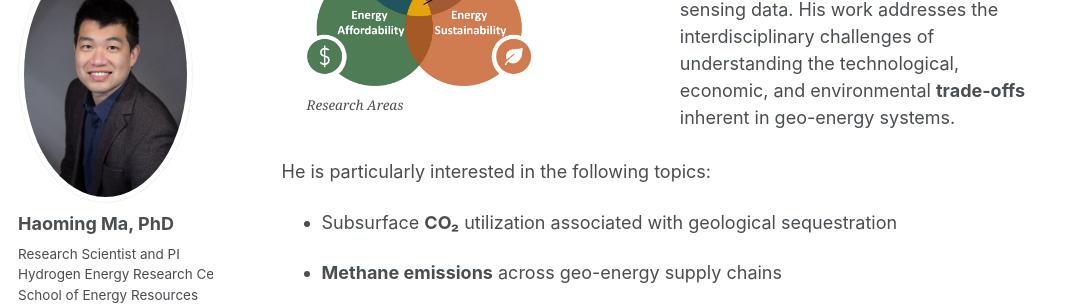
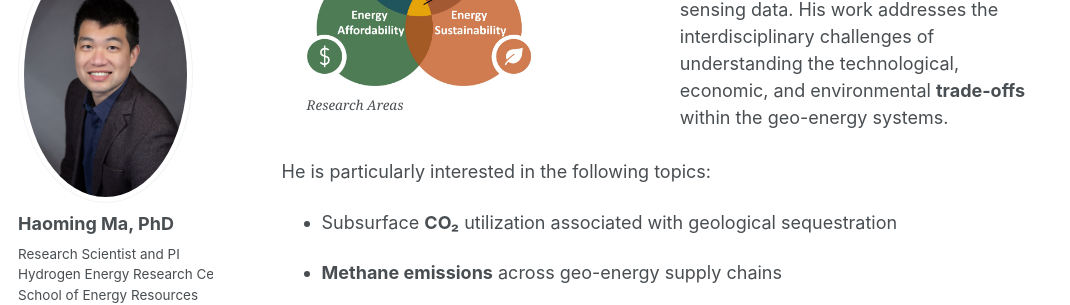
Before and after one commit to haoming-ma/haoming-ma.github.io, a Jekyll site: the page built from _pages/about.md, in a window 1280 px wide and 900 px high, scrolled down 634 px. Shown: the part 153-458 px from the top of the window, without its empty margins (0-1070 px from the left). Built offline with Jekyll 4.4.1, drawn with Linux system fonts in a browser that asks for light colours; some web fonts are replaced.

Commit message:
Update about.md

```diff
--- a/_pages/about.md
+++ b/_pages/about.md
@@ -29,7 +29,7 @@ Toward a Secure, Affordable, and Sustainable Geo‑Energy Future
     <strong>Geo-Energy System Modeling and Analysis toolkits</strong> powered by
     machine-learning algorithms and multiscale remote-sensing data. His work addresses
     the interdisciplinary challenges of understanding the technological, economic, and
-    environmental <strong>trade-offs</strong> inherent in geo-energy systems.
+    environmental <strong>trade-offs</strong> within the geo-energy systems.
   </div>
 
 </div>
```
